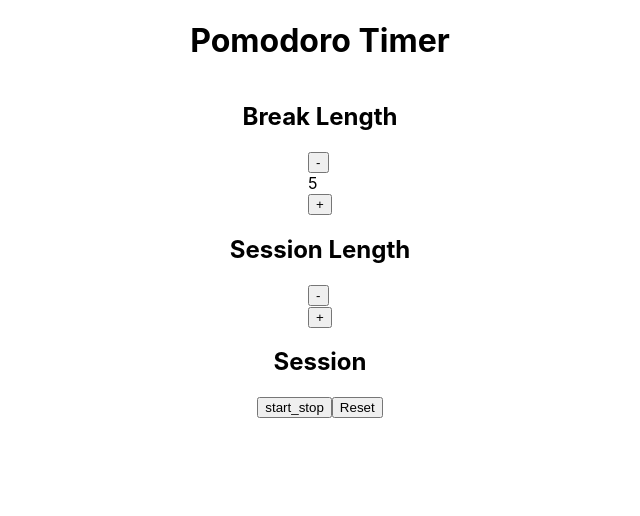
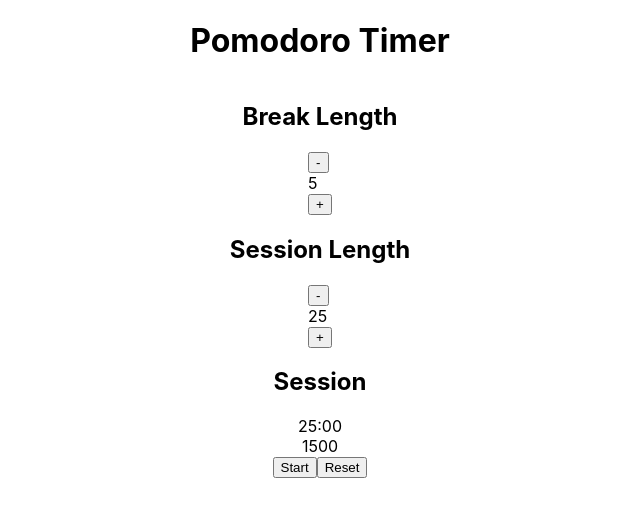
Before and after one commit to jongwooha98/pomodoro, a React (Create React App) app: page / in a window 1280 px wide. Shown: the top 516 px of the page, without its empty margins (320-960 px from the left). Built offline with nearby package versions, Linux system fonts and the light colour scheme; the HTML template or start-up script is replaced by a standard one.

Commit message:
complete pomodoro functionality

```diff
--- a/src/App.js
+++ b/src/App.js
@@ -1,24 +1,123 @@
-import { useState } from 'react';
+import { useState, useEffect } from 'react';
 import './App.css';
+
 import Break from './components/Break';
 import Session from './components/Session';
+import Timer from './components/Timer';
+import beepSound from './audio/beep-sound.mov';
 
 function App() {
-  const [breakLength, setBreakLength] = useState(5); //in minutes
+  const beep = document.getElementById('beep');
+  const [state, setState] = useState({
+    breakLength: 300,
+    sessionLength: 1500,
+    timeLeft: 1500,
+    isActive: false,
+    isBreak: false,
+  });
+
+  useEffect(() => {
+    let intervalId;
+    if (state.isActive && state.timeLeft > 0) {
+      intervalId = setInterval(() => {
+        setState((prevState) => ({
+          ...state,
+          timeLeft: prevState.timeLeft - 1,
+        }));
+        console.log('useEffect');
+      }, 1000);
+    } else if (!state.isBreak && state.timeLeft === 0) {
+      setState((prevState) => ({
+        ...state,
+        isBreak: !prevState.isBreak,
+        timeLeft: state.breakLength,
+      }));
+      beep.play();
+    } else if (state.isBreak && state.timeLeft === 0) {
+      setState((prevState) => ({
+        ...state,
+        isBreak: !prevState.isBreak,
+        timeLeft: state.sessionLength,
+      }));
+      beep.play();
+    }
+    return () => clearInterval(intervalId);
+  }, [state, beep]);
+
+  function handleReset() {
+    setState({
+      breakLength: 300,
+      sessionLength: 1500,
+      timeLeft: 1500,
+      isActive: false,
+      isBreak: false,
+    });
+    beep.pause();
+    beep.currentTime = 0;
+  }
+
+  function handlePause() {
+    setState((prevState) => ({
+      ...state,
+      isActive: !prevState.isActive,
+    }));
+  }
+
   function changeBreakLength(event) {
     switch (event.target.id) {
       case 'break-decrement':
-        if (breakLength <= 1) {
-          setBreakLength(1);
+        if (state.breakLength <= 60) {
+          setState({
+            ...state,
+            breakLength: 60,
+            timeLeft: 60,
+          });
         } else {
-          setBreakLength(breakLength - 1);
+          setState((prevState) => ({
+            ...state,
+            breakLength: prevState.breakLength - 60,
+            timeLeft: prevState.breakLength - 60,
+          }));
         }
         break;
       case 'break-increment':
-        if (breakLength >= 60) {
-          setBreakLength(60);
+        if (state.breakLength >= 3600) {
+          setState({ ...state, breakLength: 3600, timeLeft: 3600 });
         } else {
-          setBreakLength(breakLength + 1);
+          setState((prevState) => ({
+            ...state,
+            breakLength: prevState.breakLength + 60,
+            timeLeft: prevState.breakLength + 60,
+          }));
+        }
+        break;
+      default:
+        break;
+    }
+  }
+  // Combine changeBreakLength fxn and changeSessionLength fxn
+  function changeSessionLength(event) {
+    switch (event.target.id) {
+      case 'session-decrement':
+        if (state.sessionLength <= 60) {
+          setState({ ...state, sessionLength: 60, timeLeft: 60 });
+        } else {
+          setState((prevState) => ({
+            ...state,
+            sessionLength: prevState.sessionLength - 60,
+            timeLeft: prevState.sessionLength - 60,
+          }));
+        }
+        break;
+      case 'session-increment':
+        if (state.sessionLength >= 3600) {
+          setState({ ...state, sessionLength: 3600, timeLeft: 3600 });
+        } else {
+          setState((prevState) => ({
+            ...state,
+            sessionLength: prevState.sessionLength + 60,
+            timeLeft: prevState.sessionLength + 60,
+          }));
         }
         break;
       default:
@@ -26,48 +125,21 @@ function App() {
     }
   }
 
-  const [sessionLength, setSessionLength] = useState(25); //in minutes
-
-  function changeSessionLength(event) {
-    switch (event.target.id) {
-      case 'session-decrement':
-        if (sessionLength <= 1) {
-          setSessionLength(1);
-        } else {
-          setSessionLength(sessionLength - 1);
-        }
-        break;
-      case 'session-increment':
-        if (sessionLength >= 60) {
-          setSessionLength(60);
-        } else {
-          setSessionLength(sessionLength + 1);
-        }
-        break;
-      default:
-        break;
-    }
-  }
   return (
     <>
       <div className="app">
         <h1>Pomodoro Timer</h1>
-        <Break
-          breakLength={breakLength}
-          changeBreakLength={changeBreakLength}
+        <Break state={state} changeBreakLength={changeBreakLength} />
+        <Session state={state} changeSessionLength={changeSessionLength} />
+        <Timer
+          state={state}
+          handlePause={handlePause}
+          handleReset={handleReset}
+          beep={beep}
         />
-        <Session
-          session={sessionLength}
-          changeSessionLength={changeSessionLength}
-        />
-        <div id="timer-label">
-          <h2>Session</h2>
-        </div>
-        <div id="time-left"></div>
-        <div>
-          <button id="start_stop">start_stop</button>
-          <button id="reset">Reset</button>
-        </div>
+        <audio id="beep" preload="auto">
+          <source src={beepSound} />
+        </audio>
       </div>
     </>
   );
--- a/src/components/Break.js
+++ b/src/components/Break.js
@@ -1,28 +1,8 @@
 // import { useState } from 'react';
 
 function Break(props) {
-  const { breakLength, changeBreakLength } = props;
+  const { state, changeBreakLength } = props;
 
-  // function decrementBreakLength() {
-  //   setBreakLength(breakLength - 60000);
-  // }
-  // function incrementBreakLength() {
-  //   setBreakLength(breakLength + 60000);
-  // }
-
-  // function display() {
-  //   return breakLength / 1000 / 60;
-  // }
-
-  // function display() {
-  //   const minutes = breakLength / 1000 / 60;
-  //   const seconds = (breakLength / 1000) % 60;
-  //   if (seconds <= 10) {
-  //     return minutes + ':' + '0' + seconds;
-  //   } else {
-  //     return minutes + ':' + seconds;
-  //   }
-  // }
   return (
     <>
       <div id="break-label">
@@ -32,7 +12,7 @@ function Break(props) {
         <button id="break-decrement" onClick={changeBreakLength}>
           -
         </button>
-        <div id="break-length">{breakLength}</div>
+        <div id="break-length">{state.breakLength / 60}</div>
         <button id="break-increment" onClick={changeBreakLength}>
           +
         </button>
--- a/src/components/Session.js
+++ b/src/components/Session.js
@@ -1,7 +1,7 @@
 // import { useState } from 'react';
 
 function Session(props) {
-  const { sessionLength, changeSessionLength } = props;
+  const { state, changeSessionLength } = props;
 
   return (
     <>
@@ -12,7 +12,7 @@ function Session(props) {
         <button id="session-decrement" onClick={changeSessionLength}>
           -
         </button>
-        <div id="session-length">{sessionLength}</div>
+        <div id="session-length">{state.sessionLength / 60}</div>
         <button id="session-increment" onClick={changeSessionLength}>
           +
         </button>
--- /dev/null
+++ b/src/components/Timer.js
@@ -0,0 +1,33 @@
+function Timer(props) {
+  const { state, handlePause, handleReset } = props;
+
+  function timerDisplay() {
+    let minute = Math.floor(state.timeLeft / 60);
+    let second = state.timeLeft % 60;
+
+    let computedSecond = String(second).length === 1 ? `0${second}` : second;
+    let computedMinute = String(minute).length === 1 ? `0${minute}` : minute;
+    console.log('rendering timerDisplay');
+
+    return computedMinute + ':' + computedSecond;
+  }
+  return (
+    <>
+      <div id="timer-label">
+        <h2>{state.isBreak ? 'Break' : 'Session'}</h2>
+      </div>
+      <div id="time-left">{timerDisplay()}</div>
+      <span>{state.timeLeft}</span>
+      <div>
+        <button id="start_stop" onClick={handlePause}>
+          {state.isActive ? 'Stop' : 'Start'}
+        </button>
+        <button id="reset" onClick={handleReset}>
+          Reset
+        </button>
+      </div>
+    </>
+  );
+}
+
+export default Timer;
```
Also changed, not shown: 1 other file (tests, documents, lock files or other folders).
